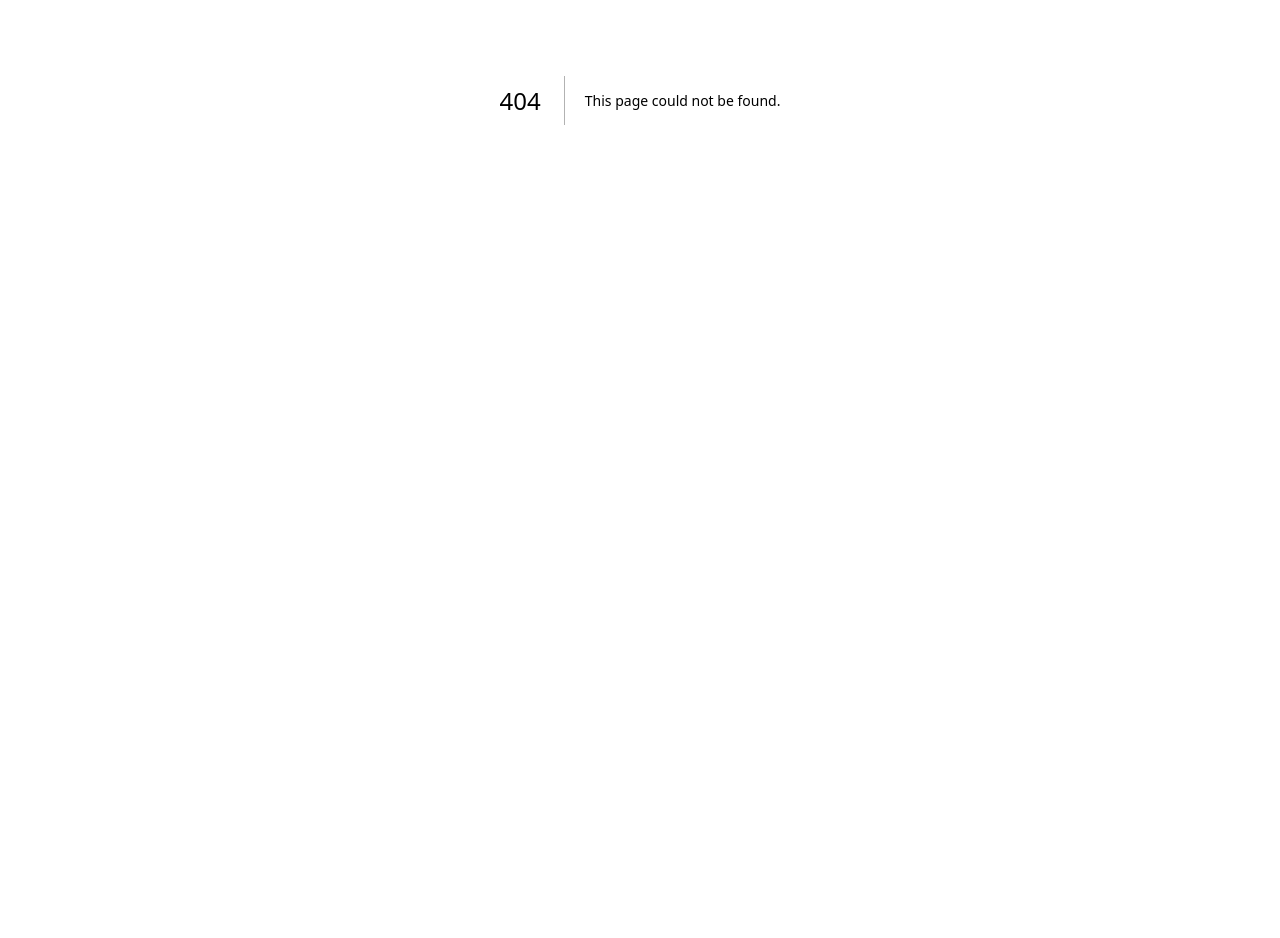
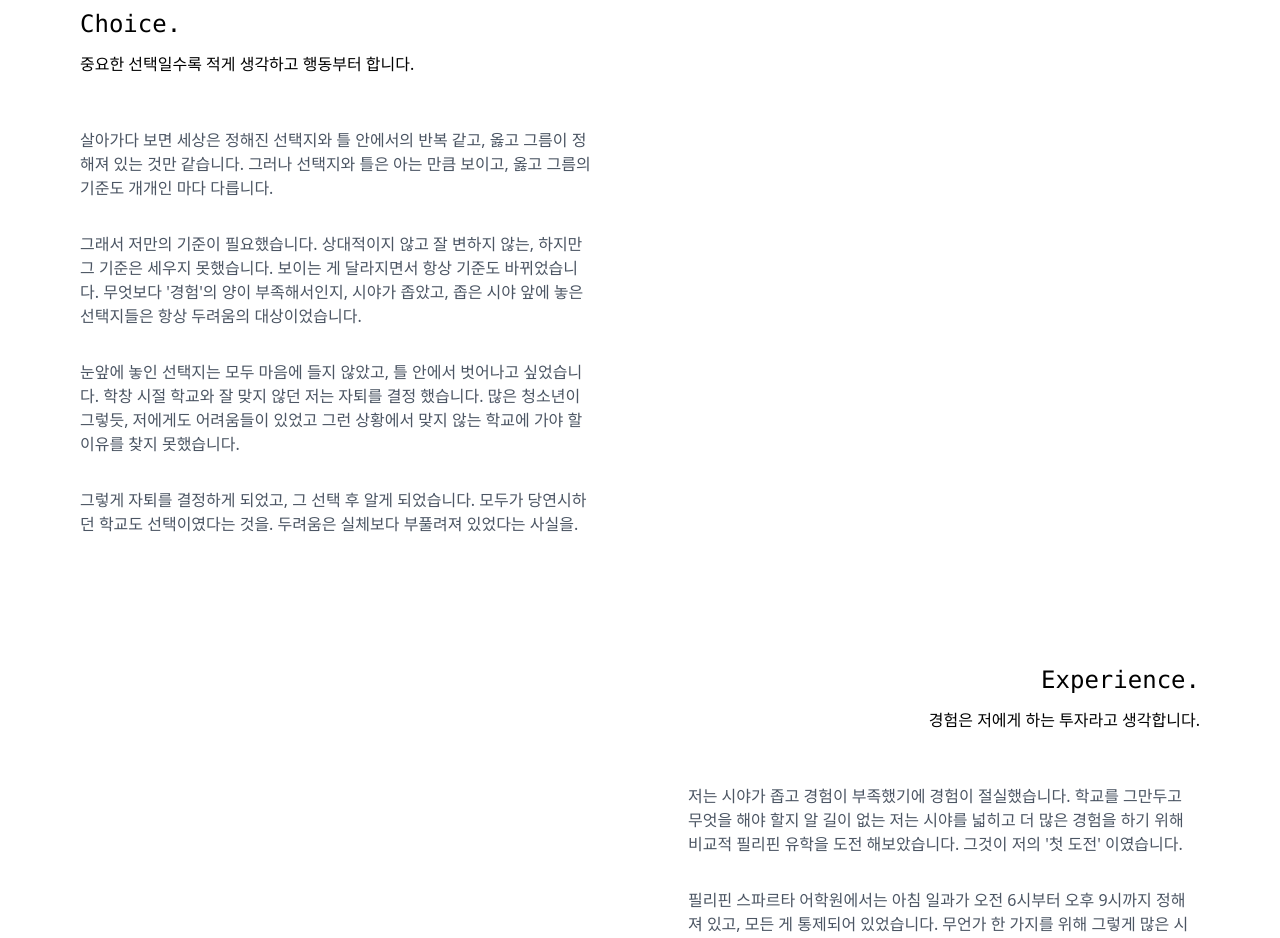
Before and after one commit to GEON1999/Profile, a Next.js app: page /about in a window 1280 px wide. Before the commit this address had no page. Shown: the part 300-1238 px from the top of the page. Before the commit the page ends 800 px from the top, so only its background shows below. Built offline with nearby package versions, Linux system fonts and the light colour scheme.

Commit message:
HTML&CSS : about

```diff
--- /dev/null
+++ b/pages/about.tsx
@@ -0,0 +1,105 @@
+import Image from "next/image";
+import Contact from "../components/contact";
+import Layout from "../components/layout";
+
+export default function About() {
+  return (
+    <div>
+      <Layout />
+      <div className="felx justify-center text-center font-serif text-5xl md:mb-20 mb-10">
+        <span className="border-2 px-8 py-2 rounded-full border-black border-opacity-70">
+          ABOUT
+        </span>
+      </div>
+      <div className="md:mx-20 mx-4 ">
+        <div className="">
+          <div className="space-y-8 mb-32 w-[40vw] flex justify-start flex-col font-light text-gray-600">
+            <h1 className="w-[40w] md:text-2xl text-lg font-mono text-black">
+              Choice.
+            </h1>
+            <p className="relative bottom-5 font-medium text-black">
+              중요한 선택일수록 적게 생각하고 행동부터 합니다.
+            </p>
+            <p>
+              살아가다 보면 세상은 정해진 선택지와 틀 안에서의 반복 같고, 옳고
+              그름이 정해져 있는 것만 같습니다. 그러나 선택지와 틀은 아는 만큼
+              보이고, 옳고 그름의 기준도 개개인 마다 다릅니다.
+            </p>
+            <p>
+              그래서 저만의 기준이 필요했습니다. 상대적이지 않고 잘 변하지 않는,
+              하지만 그 기준은 세우지 못했습니다. 보이는 게 달라지면서 항상
+              기준도 바뀌었습니다. 무엇보다 &#39;경험&#39;의 양이 부족해서인지,
+              시야가 좁았고, 좁은 시야 앞에 놓은 선택지들은 항상 두려움의
+              대상이었습니다.
+            </p>
+            <p>
+              눈앞에 놓인 선택지는 모두 마음에 들지 않았고, 틀 안에서 벗어나고
+              싶었습니다. 학창 시절 학교와 잘 맞지 않던 저는 자퇴를 결정
+              했습니다. 많은 청소년이 그렇듯, 저에게도 어려움들이 있었고 그런
+              상황에서 맞지 않는 학교에 가야 할 이유를 찾지 못했습니다.
+            </p>
+            <p>
+              그렇게 자퇴를 결정하게 되었고, 그 선택 후 알게 되었습니다. 모두가
+              당연시하던 학교도 선택이였다는 것을. 두려움은 실체보다 부풀려져
+              있었다는 사실을.
+            </p>
+          </div>
+          <div className="space-y-8 flex flex-col items-end font-light text-gray-600 mb-32">
+            <h1 className="w-[40w] md:text-2xl text-lg font-mono text-black">
+              Experience.
+            </h1>
+            <p className="relative bottom-5 font-medium text-black">
+              경험은 저에게 하는 투자라고 생각합니다.
+            </p>
+            <p className="w-[40vw]">
+              저는 시야가 좁고 경험이 부족했기에 경험이 절실했습니다. 학교를
+              그만두고 무엇을 해야 할지 알 길이 없는 저는 시야를 넓히고 더 많은
+              경험을 하기 위해 비교적 필리핀 유학을 도전 해보았습니다. 그것이
+              저의 &#39;첫 도전&#39; 이였습니다.
+            </p>
+            <p className="w-[40vw]">
+              필리핀 스파르타 어학원에서는 아침 일과가 오전 6시부터 오후 9시까지
+              정해져 있고, 모든 게 통제되어 있었습니다. 무언가 한 가지를 위해
+              그렇게 많은 시간과 노력을 들인 게 처음이라 쉽지 않았습니다.
+            </p>
+            <p className="w-[40vw]">
+              선택에는 책임이 따른다는 걸 그때 깨달았던 것 같습니다. 하지만
+              노력과 결과에 대한 성취 또한 느껴보았습니다.
+            </p>
+            <p className="w-[40vw]">
+              이후 캐나다 유학, 컬리지 입학 그리고 회사 생활까지 많은 실패와
+              성취를 통해 경험했습니다.
+            </p>
+          </div>
+          <div className="space-y-8 mb-56 w-[40vw] flex justify-start flex-col font-light text-gray-600">
+            <h1 className="w-[40w] md:text-2xl text-lg font-mono text-black">
+              High Goal.
+            </h1>
+            <p className="relative bottom-5 font-medium text-black">
+              높이 향한 꿈은 저를 지속해서 앞으로 나아가게 해주는 원동력 입니다.
+            </p>
+            <p>
+              어릴 때는 그저 대단한 사람 되고 싶었습니다. 청소년이 되어
+              아르바이트를 하다 보니 돈의 무게가 느껴졌고 부자가 되고 싶다는
+              생각을 하염없이 했습니다.
+            </p>
+            <p>
+              회사에 다니기 시작하면서는 부자가 되기 위해 벌어야 하는 돈과
+              시간을 계산해보기 시작했습니다. 그리고 왜 부자가 되고 싶었는지도
+              생각해보았습니다.
+            </p>
+            <p>저는 돈으로 시간을 사는 사람이 되고 싶습니다.</p>
+            <p>저는 제가 성취할 수 있는 일을 하는 사람이고 싶습니다.</p>
+            <p>
+              그렇기에 전공으로 선택했으나 시작해보지 못했던 프로그래밍을
+              시작했고, 제가 하는 일에 성취감과 자부심을 느끼며 일하고 싶습니다.
+            </p>
+            <p>그러기 위해 끊임없이 배우고 앞으로 나아가려 합니다.</p>
+          </div>
+        </div>
+      </div>
+
+      <Contact />
+    </div>
+  );
+}
```
